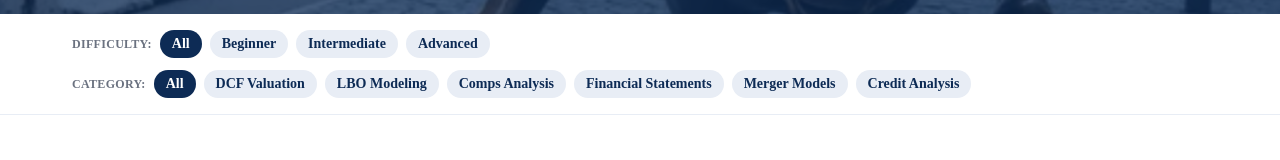
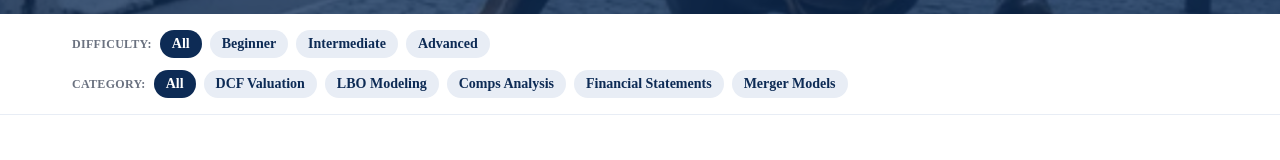
Before and after one commit to matthewn-g/CFN-website, a Next.js app: page /models-frameworks in a window 1280 px wide. Shown: the part 330-490 px from the top of the page. Built offline with nearby package versions, Linux system fonts and the light colour scheme; no server answers.

Commit message:
remove credit analysis category

```diff
--- a/src/data/categories.ts
+++ b/src/data/categories.ts
@@ -23,7 +23,6 @@ export const modelCategories: {
   { slug: "comparable-analysis",  label: "Comps Analysis"        },
   { slug: "financial-statements", label: "Financial Statements"  },
   { slug: "merger-model",         label: "Merger Models"         },
-  { slug: "credit-analysis",      label: "Credit Analysis"       },
 ];
 
 export const difficultyLevels: {
--- a/src/types/model.ts
+++ b/src/types/model.ts
@@ -4,8 +4,7 @@ export type ModelCategory =
   | "lbo"
   | "comparable-analysis"
   | "financial-statements"
-  | "merger-model"
-  | "credit-analysis";
+  | "merger-model";
 
 export type DifficultyLevel = "Beginner" | "Intermediate" | "Advanced";
 
```
